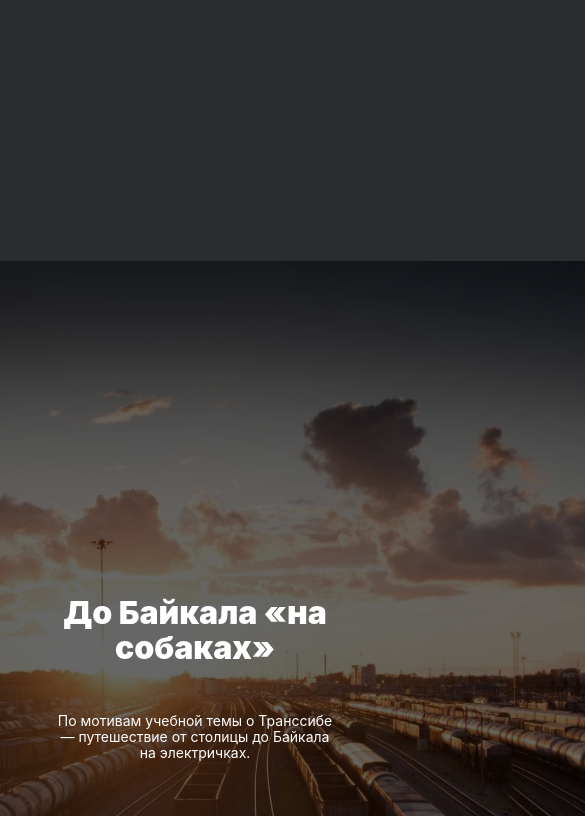
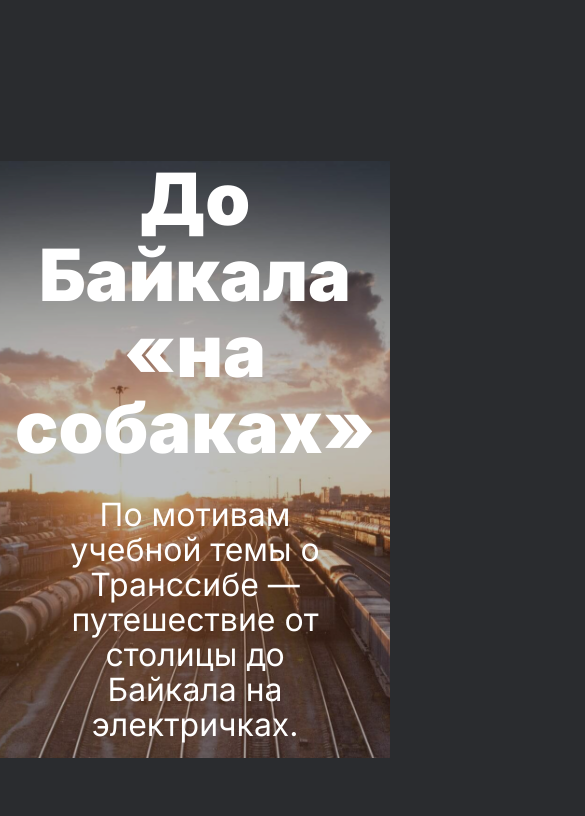
Before and after one commit to MDaryaK/russian-travel, a plain HTML site: page index.html in a window 390 px wide. Shown: the part 9947-10763 px from the top of the page, 585 px wide, since content can reach past the window. Drawn offline with Linux system fonts and the light colour scheme.

Commit message:
after revu

```diff
--- a/blocks/cover/__link/cover__link.css
+++ /dev/null
@@ -1,43 +0,0 @@
-.cover__link {
-    background-image: url(/images/cover-trains.jpg);
-    background-size: contain;
-    color: #FFFFFF;
-    text-decoration: none;
-    position: relative;
-    filter: brightness(40%);
-    object-fit: cover;
-    object-position: center;
-    max-width: 1184px;
-}
-
-.cover__link::before {
-    content: "";
-    background-color: #2A2C2F;
-    opacity: .3;
-    width: 100%;
-    height: 100%;
-    position: absolute;
-    transition: .3s;
-}
-
-.cover__link:hover:before {
-    opacity: .8;
-}
-
-@media screen and (max-width: 1024px) {
-    .cover__link {
-        min-height: 640px;
-    }
-}
-
-@media screen and (max-width: 768px) {
-    .cover__link {
-        min-height: 480px;
-    }
-}
-
-@media screen and (max-width: 425px) {
-    .cover__link {
-        min-height: 200px;
-    }
-}
--- a/blocks/cover/__subtitle/cover__subtitle.css
+++ b/blocks/cover/__subtitle/cover__subtitle.css
@@ -1,21 +1,18 @@
 .cover__subtitle {
-  position: inherit;
+  z-index: 2;
+  font-style: normal;
+  font-weight: 400;
+  font-size: 18px;
+  line-height: 22px;
   text-align: center;
   max-width: 360px;
-    font-size: 18px;
-    line-height: 22px;
-    font-weight: 400;
   margin: 0;
-    z-index: 1;
-    color: #FFFFFF;
-    top: 500px;
 }
 
-@media screen and (max-width: 570px) {
-    .cover__subtitle {
+@media screen and (max-width: 765px) {
+  .cover__title {
+    max-width: 270px;
     font-size: 14px;
     line-height: 16px;
-        margin: 16px 0 0;
-        max-width: 288px;
   }
 }
--- a/blocks/cover/__title/cover__title.css
+++ b/blocks/cover/__title/cover__title.css
@@ -1,21 +1,26 @@
 .cover__title {
-  position: inherit;
+  z-index: 2;
+  font-style: normal;
+  font-weight: 900;
+  font-size: 72px;
+  line-height: 76px;
   text-align: center;
   max-width: 560px;
-    font-size: 72px;
-    line-height: 76px;
-    font-weight: 900;
   margin: 0;
-    z-index: 1;
-    color: #FFFFFF;
   padding-bottom: 32px;
-    top: 500px;
 }
 
 @media screen and (max-width: 570px) {
-    .cover__title {
+  .cover__subtitle {
+    max-width: 250px;
+    padding-bottom: 16px;
+  }
+}
+
+@media screen and (max-width: 685px) {
+.cover__subtitle {
+  max-width: 288px;
   font-size: 32px;
   line-height: 35px;
-        max-width: 288px;
 }
 }
--- a/blocks/cover/cover.css
+++ b/blocks/cover/cover.css
@@ -1,33 +1,62 @@
 .cover {
+  background-image: url(/images/cover-trains.jpg);
+  background-repeat: no-repeat;
+  background-size: cover;
+  margin: 92px auto 92px;
+  max-width: 1184px;
+  text-decoration: none;
+  color: white;
+  position: relative;
   display: flex;
   flex-direction: column;
+  align-items: center;
   justify-content: center;
-    align-items: center;
-    text-decoration: none;
-    position: relative;
-    margin: 0 auto;
-    padding-bottom: 40px;
-    background-size: contain;
-    background-repeat: no-repeat;
+  z-index: 0;
+  min-height: 740px;
   background-position: center;
-    max-width: 1184px;
-    min-height: 740px;
+}
+
+.cover::before {
+  content: '';
+  display: block;
+  width: 100%;
+  height: 100%;
+  position: absolute;
+  top: 0;
+  left: 0;
+  right: 0;
+  bottom: 0;
+  background: #2A2C2F;
+  opacity: 0.3;
+  transition: opacity ease-out 0.7s;
 }
 
 @media screen and (max-width: 1024px) {
   .cover {
-        padding-bottom: 92px;
+    max-width: 100%;
+    min-height: 640px;
+  }
+}
+
+@media screen and (max-width: 980px) {
+  .cover {
+    max-width: 1024px;
+    min-height: 480px;
   }
 }
 
 @media screen and (max-width: 768px) {
   .cover {
-        padding-bottom: 88px;
+    margin: 90px 0 88px;
+    max-width: 768px;
+    min-height: 480px;
   }
 }
 
-@media screen and (max-width: 425px) {
+@media screen and (max-width: 576px) {
   .cover {
-        padding-bottom: 64px;
+    margin: 66px 0 64px;
+    max-width: 100%;
+    min-height: 200px;
   }
 }
--- a/index.html
+++ b/index.html
@@ -155,11 +155,12 @@
     </div>
   </section>
 
-  <section class="cover">
-    <h2 class="cover__title">До Байкала «на собаках»</h2>
-    <p class="cover__subtitle">По мотивам учебной темы о Транссибе — путешествие от столицы до Байкала на электричках.
-    </p>
-    <img class="cover__link" src="./images/cover-trains.jpg" alt="поезда">
+  <section>
+    <a class="cover" href="https://stampsy.com/na-elektrichkakh-do-baikala" target="_blank">
+      <h2 class="cover__title">До Байкала «на собаках»</h2>
+      <p class="cover__subtitle">По мотивам учебной темы о Транссибе — путешествие от столицы до Байкала на электричках.
+      </p>
+    </a>
   </section>
 
   <footer class="footer">
--- a/pages/index.css
+++ b/pages/index.css
@@ -1,7 +1,6 @@
 @import url(../vendor/normalize.css);
 @import url(../vendor/fonts/fonts.css);
 @import url(../blocks/cover/cover.css);
-@import url(../blocks/cover/__link/cover__link.css);
 @import url(../blocks/cover/__subtitle/cover__subtitle.css);
 @import url(../blocks/cover/__title/cover__title.css);
 @import url(../blocks/footer/footer.css);
--- a/vendor/fonts/fonts.css
+++ b/vendor/fonts/fonts.css
@@ -1,22 +1,5 @@
-@font-face {
-  font-family: "Inter";
-  font-style: normal;
-  font-weight: 400;
-  font-display: swap;
-  src: url("https://fonts.googleapis.com/css2?family=Inter&display=swap");
+@import url("https://fonts.googleapis.com/css2?family=Inter&display=swap");
 
-}
-@font-face {
-  font-family: "Inter";
-  font-style: normal;
-  font-weight: 700;
-  font-display: swap;
-  src: url("https://fonts.googleapis.com/css2?family=Inter:wght@400;700&display=swap");
-}
-@font-face {
-  font-family: "Inter";
-  font-style: normal;
-  font-weight: 900;
-  font-display: swap;
-  src: url("https://fonts.googleapis.com/css2?family=Inter:wght@400;700;900&display=swap");
-}
+@import url("https://fonts.googleapis.com/css2?family=Inter:wght@400;700&display=swap");
+
+@import url("https://fonts.googleapis.com/css2?family=Inter:wght@400;700;900&display=swap");
```
Lines whose indentation alone changed are shown as unchanged.
